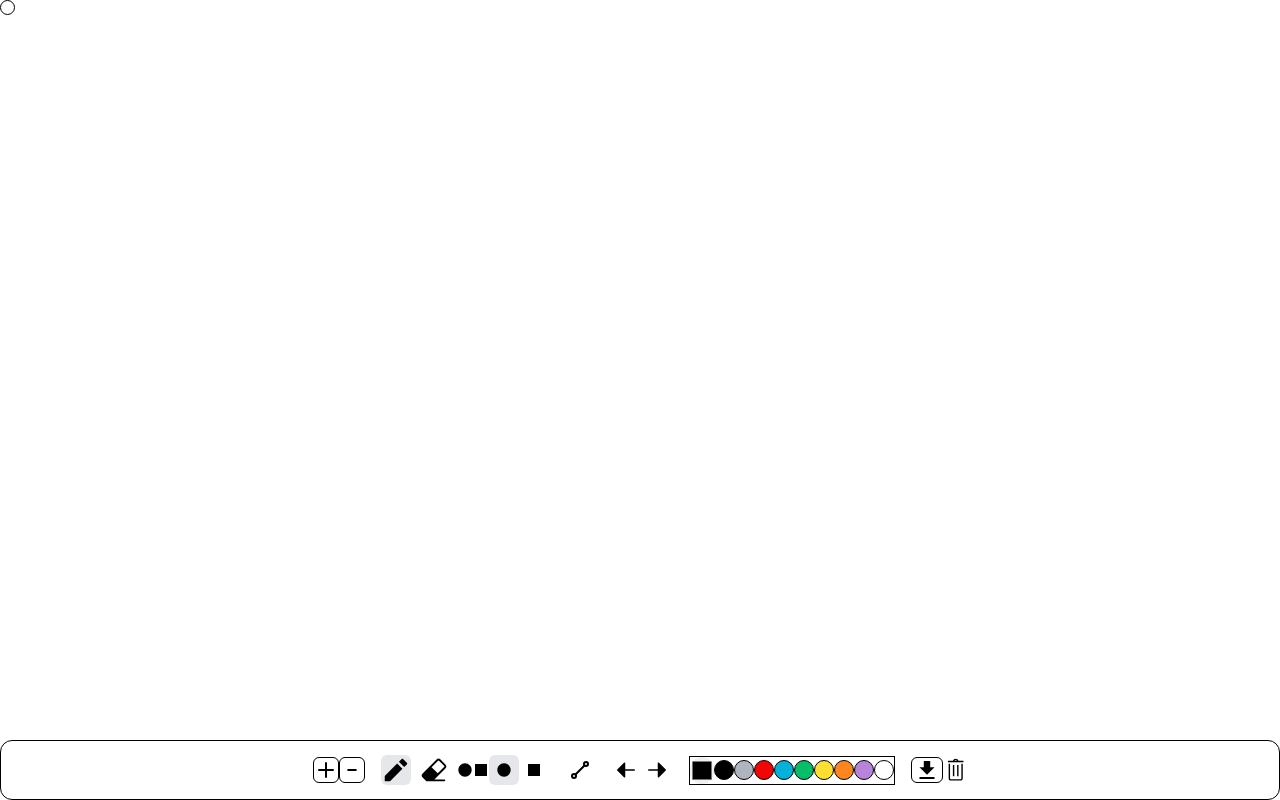
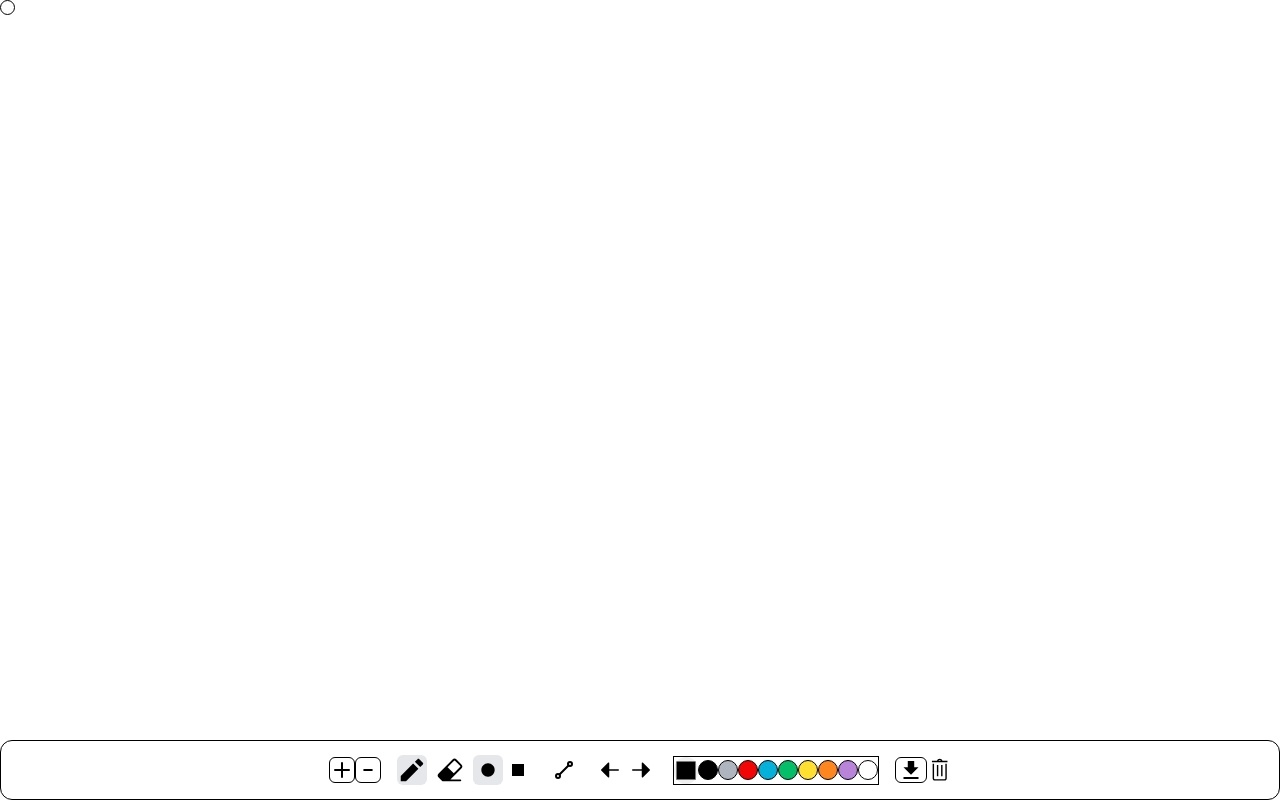
Before and after one commit to VictorSouzaCode/Splash-Paint, a React (Vite) app: page / in a window 1280 px wide. Built offline with nearby package versions, Linux system fonts and the light colour scheme; a web font is replaced by a local one.

Commit message:
refactor-pencil-eraser-render-stroke-form-buttons

```diff
--- a/src/components/buttonsToolbar/PencilEraser.tsx
+++ b/src/components/buttonsToolbar/PencilEraser.tsx
@@ -2,52 +2,13 @@ import { useDispatch, useSelector } from "react-redux"
 import type { RootState } from "../../redux/store";
 import type { ToolForm } from "../../redux/slices/tools";
 import {  setEraser, setPencil, setToolForm} from "../../redux/slices/tools"
-import { useState } from "react";
 import { toolsArray, strokeForm } from "../../utils/toolsData";
-
-// pencil eraser
-import { PiEraserFill } from "react-icons/pi";
-import { RiPencilFill } from "react-icons/ri";
-
-// pencil form
-import { MdCircle } from "react-icons/md";
-import { MdSquare } from "react-icons/md";
-
-
 
 
 const PencilEraser = () => {
   const dispatch = useDispatch()
 
-  const [showForms, setShowForms] = useState<boolean>(false)
-  const [showFormsEraser, setShowFormsEraser] = useState<boolean>(false)
-
   const { tool, toolForm, pencilColor} = useSelector((state: RootState) => state.tools)
-
-  const handleFormClick = (strokeForm:ToolForm) => {
-
-    dispatch(setToolForm(strokeForm))
-    if (tool === 'eraser') {
-      dispatch(setEraser())
-    }
-    if (tool === 'pencil') {
-      dispatch(setPencil())
-    }
-  }
-
-  const renderStrokeFormsButton = (name:ToolForm, Icon:React.ElementType) => {
-
-    return (
-      <button
-      key={name}
-      onClick={() => {
-        handleFormClick(name)
-      }}
-      >
-        <Icon/>
-      </button>
-    )
-  }
 
   const handleToolsClick = (toolName: string) => {
     if(toolName === 'pencil') {
@@ -88,79 +49,51 @@ const PencilEraser = () => {
     )
   }
 
+  const handleFormClick = (strokeForm:ToolForm) => {
+
+    dispatch(setToolForm(strokeForm))
+    if (tool === 'eraser') {
+      dispatch(setEraser())
+    }
+    if (tool === 'pencil') {
+      dispatch(setPencil())
+    }
+  }
+
+  const renderStrokeFormsButton = (strokeForm:ToolForm, Icon:React.ElementType) => {
+    const isSelected = toolForm === strokeForm
+    const currentForm = isSelected && strokeForm
+
+    const iconColor = tool === 'pencil' && currentForm ? pencilColor : '#000000'
+    const bgColor = currentForm ? '#e5e7eb' : 'transparent';
+
+    return (
+      <button
+      key={strokeForm}
+      className="w-[30px] h-full rounded-md flex justify-center items-center"
+      style={{
+        color: iconColor,
+        backgroundColor: bgColor
+      }}
+      onClick={() => {
+        handleFormClick(strokeForm)
+      }}
+      >
+        <Icon/>
+      </button>
+    )
+  }
+
   return (
     <div className="flex justify-center h-fit relative gap-x-2">
       {toolsArray && toolsArray.map(({name, Icon}) => (
         renderToolsButton(name, Icon)
       ))}
-      {/* <button
-        className="rounded-md text-3xl flex justify-center items-center"
-        style={{
-          color: tool === 'pencil' && toolForm === 'circle' || toolForm === 'square' && tool !== 'eraser' ? pencilColor : 'black',
-          backgroundColor: tool === 'pencil' && toolForm === 'circle' || toolForm === 'square' && tool !== 'eraser' ? '#e5e7eb' : 'transparent',
-        }}
-        onClick={() => {
-          dispatch(setPencil())
-          if(toolForm !== 'circle' && toolForm !== 'square') {
-            dispatch(setToolForm('circle'))
-          }
-        }}
-      ><RiPencilFill />
-      </button>
-
-      <button
-        className="rounded-md text-3xl flex justify-center items-center"
-        style={{
-          color: tool === 'eraser' && toolForm === 'circle' || toolForm === 'square' && tool !== 'pencil' ? '#ef4444' : 'black',
-          backgroundColor: tool === 'eraser' && toolForm === 'circle' || toolForm === 'square' && tool !== 'pencil' ? '#e5e7eb' : 'transparent'
-        }}
-        onClick={() => {
-          dispatch(setEraser())
-          if(toolForm !== 'circle' && toolForm !== 'square') {
-            dispatch(setToolForm('circle'))
-          }
-        }}
-      ><PiEraserFill />
-      </button> */}
 
       <div className="flex justify-center items-center rounded-md text-base">
         {strokeForm && strokeForm.map(({name, Icon}) => (
           renderStrokeFormsButton(name, Icon)
         ))}
-        <button
-          className="w-[30px] h-full rounded-md flex justify-center items-center"
-          style={{
-            color: tool === 'pencil' && toolForm === 'circle' ? pencilColor : '#000000',
-            backgroundColor: toolForm === 'circle' ? '#e5e7eb' : 'transparent'
-          }}
-          onClick={() => {
-            dispatch(setToolForm('circle'))
-            if(tool === 'eraser') {
-              dispatch(setEraser())
-            }
-            if(tool === 'pencil') {
-              dispatch(setPencil())
-            }
-          }}
-        ><MdCircle />
-        </button>
-        <button
-          className="w-[30px] h-full rounded-md flex justify-center items-center"
-          style={{
-            color: tool === 'pencil' && toolForm === 'square' ? pencilColor : '#000000',
-            backgroundColor: toolForm === 'square' ? '#e5e7eb' : 'transparent'
-          }}
-          onClick={() => {
-            dispatch(setToolForm('square'))
-            if(tool === 'eraser') {
-              dispatch(setEraser())
-            }
-            if(tool === 'pencil') {
-              dispatch(setPencil())
-            }
-          }}
-        ><MdSquare />
-        </button>
       </div>
     </div>
   )
--- a/src/splashOutput.css
+++ b/src/splashOutput.css
@@ -566,10 +566,6 @@ video {
   position: relative;
 }
 
-.-top-\[550\%\] {
-  top: -550%;
-}
-
 .left-0 {
   left: 0px;
 }
@@ -832,16 +828,6 @@ video {
   background-color: rgb(74 222 128 / var(--tw-bg-opacity, 1));
 }
 
-.hover\:bg-red-400:hover {
-  --tw-bg-opacity: 1;
-  background-color: rgb(248 113 113 / var(--tw-bg-opacity, 1));
-}
-
-.hover\:text-red-500:hover {
-  --tw-text-opacity: 1;
-  color: rgb(239 68 68 / var(--tw-text-opacity, 1));
-}
-
 .hover\:text-sky-400:hover {
   --tw-text-opacity: 1;
   color: rgb(56 189 248 / var(--tw-text-opacity, 1));
@@ -852,16 +838,6 @@ video {
   color: rgb(255 255 255 / var(--tw-text-opacity, 1));
 }
 
-.focus\:bg-gray-100:focus {
-  --tw-bg-opacity: 1;
-  background-color: rgb(243 244 246 / var(--tw-bg-opacity, 1));
-}
-
-.focus\:text-red-500:focus {
-  --tw-text-opacity: 1;
-  color: rgb(239 68 68 / var(--tw-text-opacity, 1));
-}
-
 .active\:text-sky-300:active {
   --tw-text-opacity: 1;
   color: rgb(125 211 252 / var(--tw-text-opacity, 1));
```
